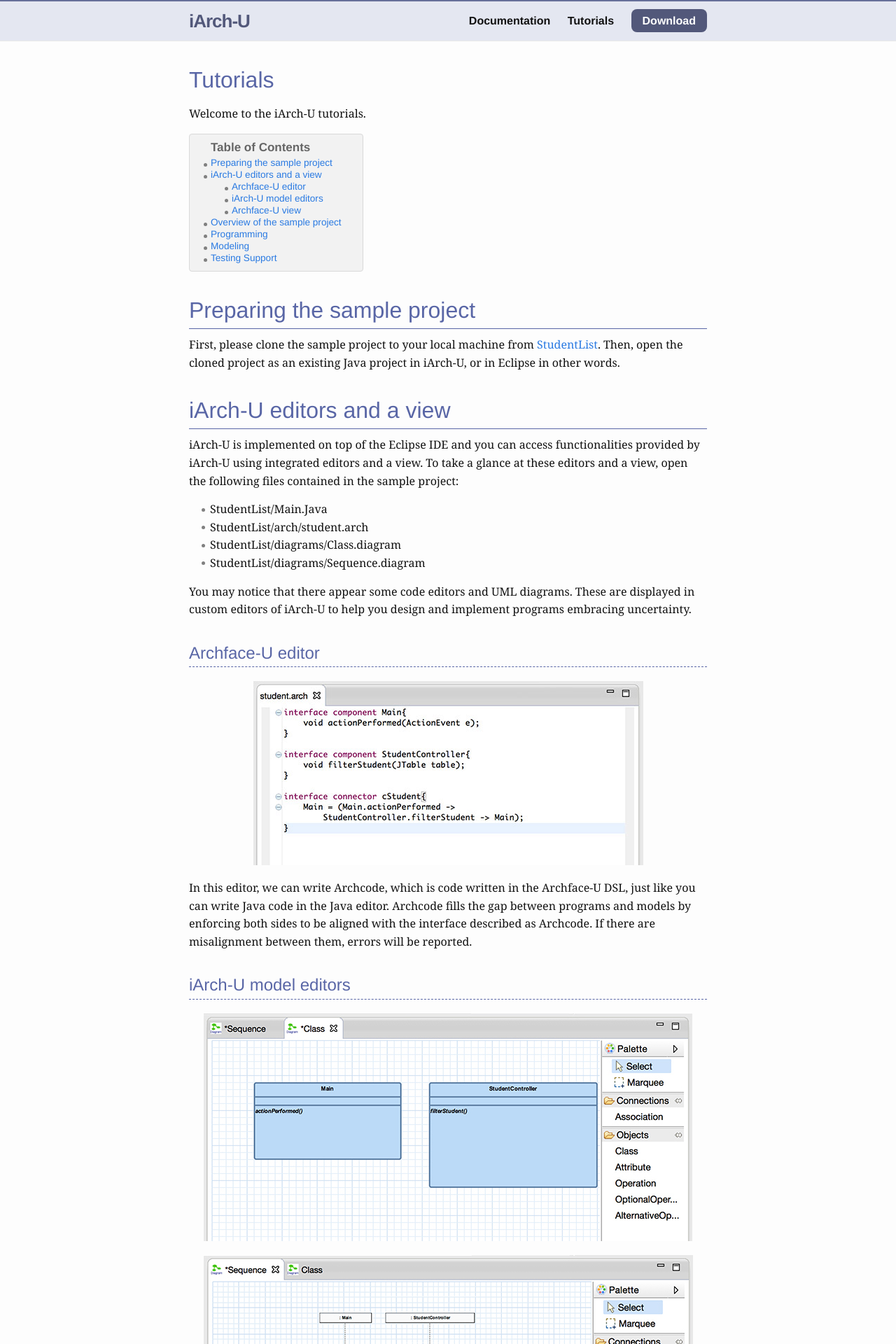
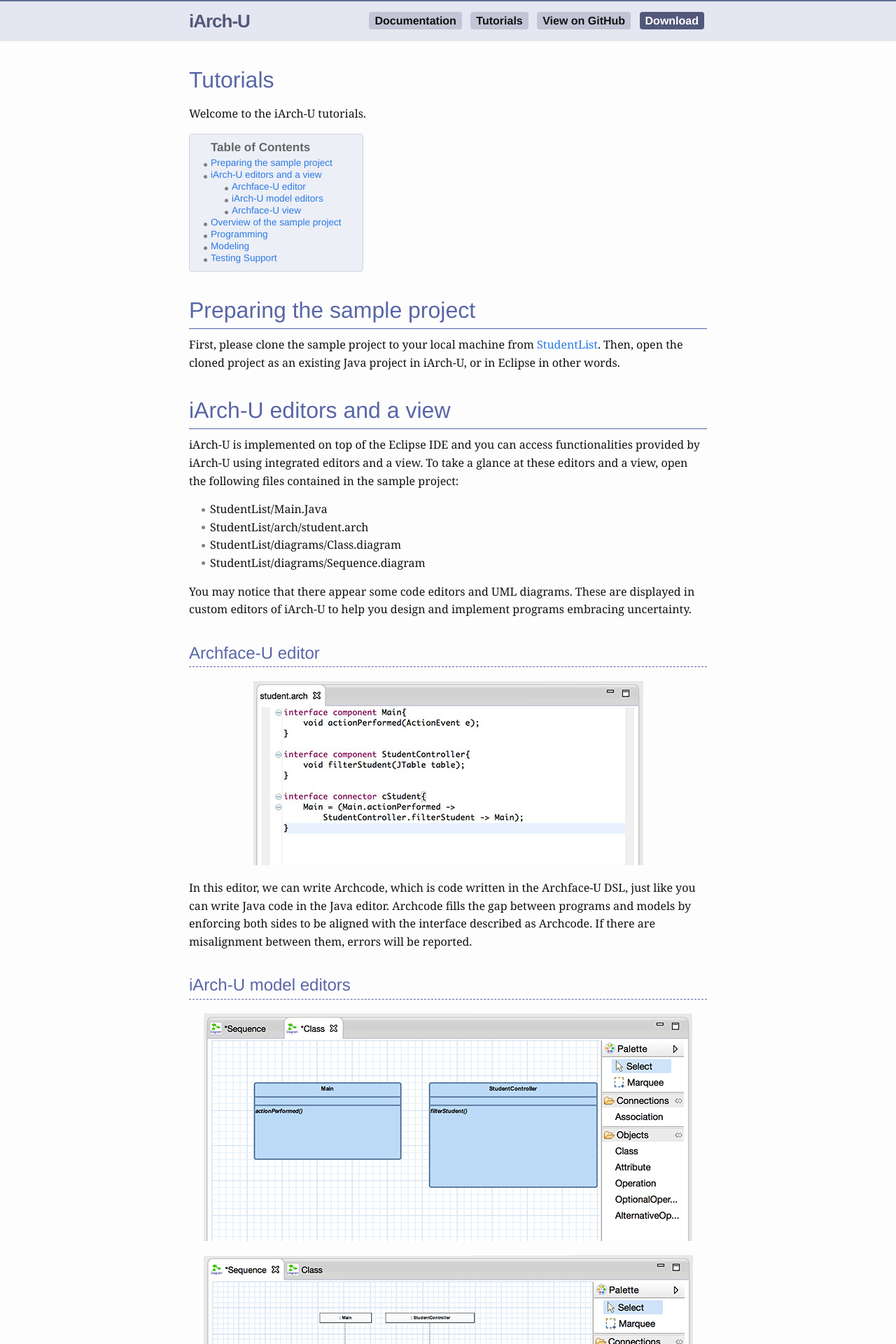
Before and after one commit to posl/iArch, a Jekyll site: the page built from tutorials.md, in a window 1280 px wide. Shown: the top 1920 px of the page at 70% size. Built offline with Jekyll 4.4.1, drawn with Linux system fonts in a browser that asks for light colours.

Commit message:
add "View on GitHub"

```diff
--- a/_includes/header.html
+++ b/_includes/header.html
@@ -21,6 +21,7 @@
             {% endif %}
           {% endif %}
         {% endfor %}
+        <a class="page-link" href="https://github.com/posl/iArch/">View on GitHub</a>
         <a class="page-link" href="https://github.com/posl/iArch/releases">Download</a>
       </div>
     </nav>
--- a/_sass/_custom.scss
+++ b/_sass/_custom.scss
@@ -15,12 +15,18 @@
     color: hsl($theme-color-hue, 20% * $theme-color-sat, 40%) !important;
 }
 
+// header link
+nav.site-nav > div.trigger > a.page-link {
+  background-color: hsl($theme-color-hue, 20% * $theme-color-sat, 80%);
+  padding: 4px 8px;
+  border-radius: 4px;
+  margin: auto 4px;
+}
+
 // highlight download link
 nav.site-nav > div.trigger > a.page-link:last-child {
     background-color: hsl($theme-color-hue, 20% * $theme-color-sat, 40%);
     color: hsl(0, 0%, 100%);
-    padding: 8px 16px;
-    border-radius: 8px;
 }
 
 // index page banner
@@ -54,9 +60,9 @@
 // table of contents
 #markdown-toc {
     font-family: $sub-font-family;
-    background-color: hsl($theme-color-hue, 0% * $theme-color-sat, 95%);
+    background-color: hsl($theme-color-hue, 40% * $theme-color-sat, 95%);
     border-radius: 4px;
-    border: solid 1px hsl($theme-color-hue, 0% * $theme-color-sat, 85%);
+    border: solid 1px hsl($theme-color-hue, 20% * $theme-color-sat, 85%);
     padding: 10px 30px;
     margin: 0 0;
     font-size: 85%;
@@ -146,8 +152,8 @@
     }
 
     // code
-    $code-bg-color: hsl($theme-color-hue, 40% * $theme-color-sat, 95%);
-    $code-border-color: hsl($theme-color-hue, 20% * $theme-color-sat, 80%);
+    $code-bg-color: hsl($theme-color-hue, 0% * $theme-color-sat, 95%);
+    $code-border-color: hsl($theme-color-hue, 0% * $theme-color-sat, 80%);
 
     pre, code {
         border-color: $code-border-color;
```
